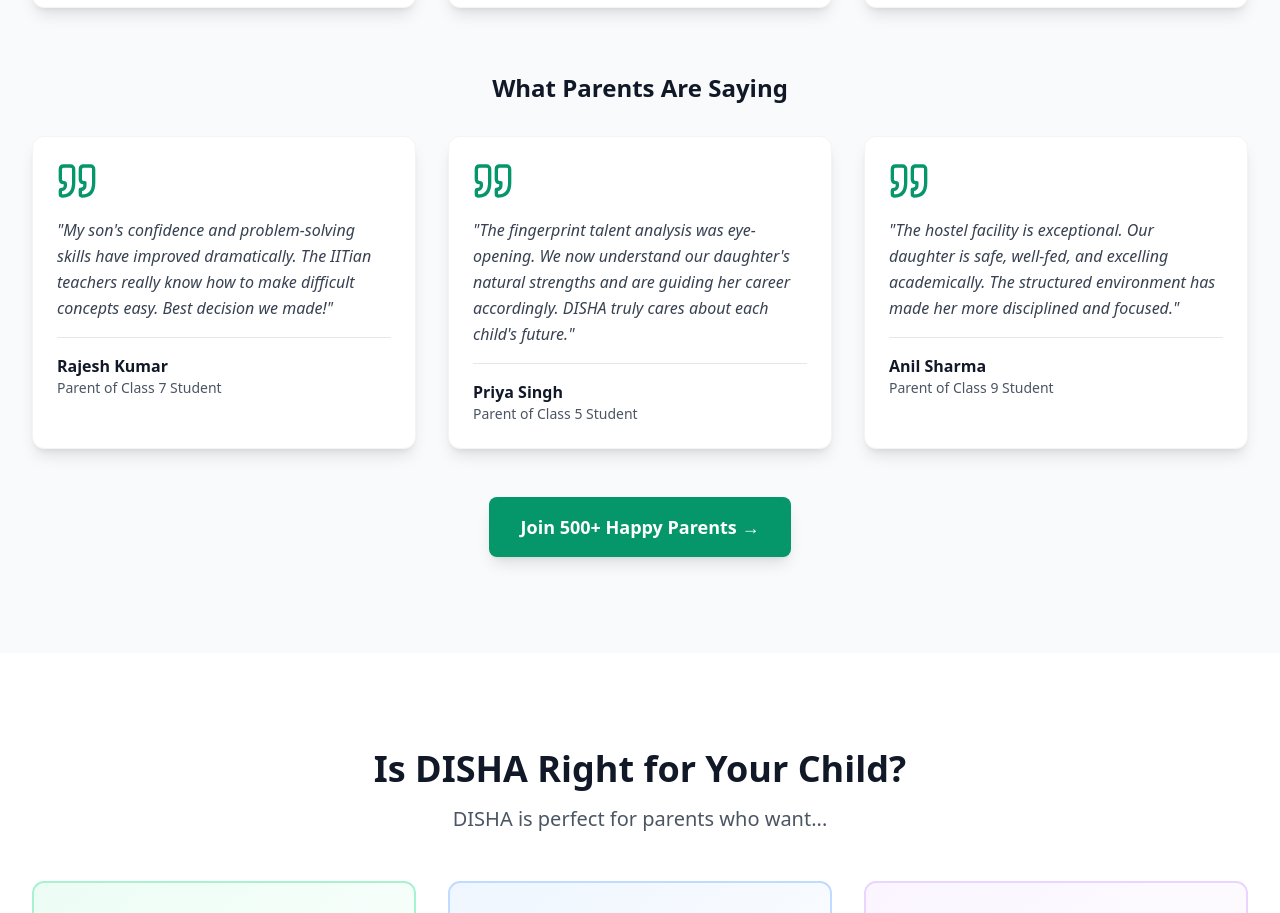
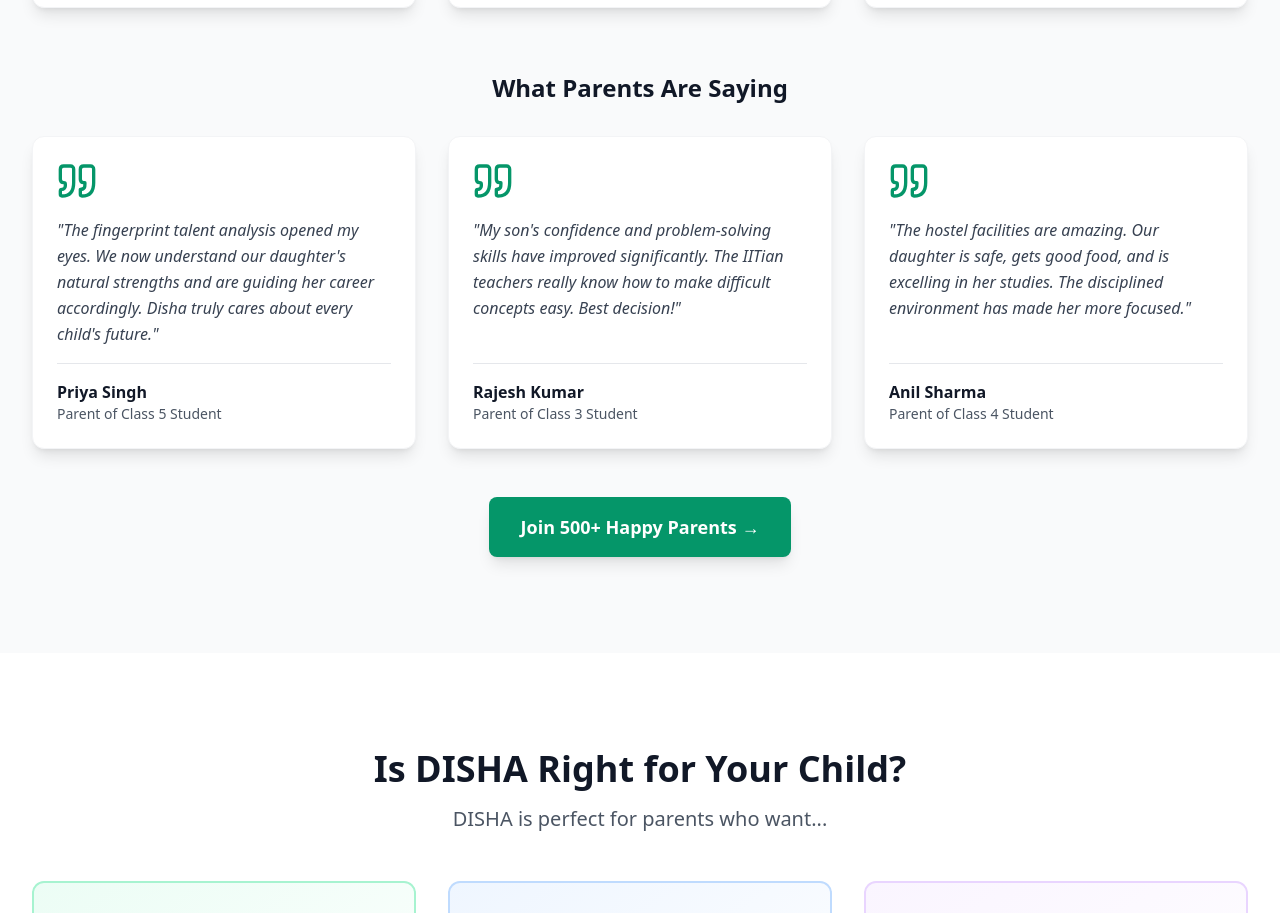
Before and after one commit to bad-company-viv/disha-international-school-funnel, a React (Vite) app: page / in a window 1280 px wide. Shown: the part 5460-6373 px from the top of the page. Built offline with nearby package versions, Linux system fonts and the light colour scheme.

Commit message:
testimonials fixed

```diff
--- a/src/App.tsx
+++ b/src/App.tsx
@@ -482,21 +482,21 @@ function App() {
             <h3 className="text-2xl font-bold text-gray-900 mb-8 text-center">
               What Parents Are Saying
             </h3>
-            <div className="grid md:grid-cols-3 gap-8">
+            <div className="grid md:grid-cols-3 gap-8 items-stretch">
               <TestimonialCard
-                quote="My son's confidence and problem-solving skills have improved dramatically. The IITian teachers really know how to make difficult concepts easy. Best decision we made!"
-                parentName="Rajesh Kumar"
-                childClass="7"
-              />
-              <TestimonialCard
-                quote="The fingerprint talent analysis was eye-opening. We now understand our daughter's natural strengths and are guiding her career accordingly. DISHA truly cares about each child's future."
+                quote="The fingerprint talent analysis opened my eyes. We now understand our daughter's natural strengths and are guiding her career accordingly. Disha truly cares about every child's future."
                 parentName="Priya Singh"
                 childClass="5"
               />
               <TestimonialCard
-                quote="The hostel facility is exceptional. Our daughter is safe, well-fed, and excelling academically. The structured environment has made her more disciplined and focused."
+                quote="My son's confidence and problem-solving skills have improved significantly. The IITian teachers really know how to make difficult concepts easy. Best decision!"
+                parentName="Rajesh Kumar"
+                childClass="3"
+              />
+              <TestimonialCard
+                quote="The hostel facilities are amazing. Our daughter is safe, gets good food, and is excelling in her studies. The disciplined environment has made her more focused."
                 parentName="Anil Sharma"
-                childClass="9"
+                childClass="4"
               />
             </div>
           </div>
@@ -651,7 +651,7 @@ function App() {
             />
             <FAQItem
               question="What age groups and classes do you admit?"
-              answer="DISHA International School admits students from Nursery through Class 8. We follow the ICSE curriculum and accept admissions throughout the year based on seat availability. Whether your child is just starting their education journey or looking to transfer from another school, we welcome them to the DISHA family."
+              answer="DISHA International School admits students from Nursery through Class 5. We follow the ICSE curriculum and accept admissions throughout the year based on seat availability. Whether your child is just starting their education journey or looking to transfer from another school, we welcome them to the DISHA family."
             />
             <FAQItem
               question="How can I schedule a school visit or campus tour?"
--- a/src/components/LeadForm.tsx
+++ b/src/components/LeadForm.tsx
@@ -145,9 +145,6 @@ export function LeadForm() {
               <option value="Class 3">Class 3</option>
               <option value="Class 4">Class 4</option>
               <option value="Class 5">Class 5</option>
-              <option value="Class 6">Class 6</option>
-              <option value="Class 7">Class 7</option>
-              <option value="Class 8">Class 8</option>
             </select>
           </div>
 
--- a/src/components/TestimonialCard.tsx
+++ b/src/components/TestimonialCard.tsx
@@ -9,10 +9,10 @@ interface TestimonialCardProps {
 
 export function TestimonialCard({ quote, parentName, childClass }: TestimonialCardProps) {
   return (
-    <div className="bg-white p-6 rounded-xl shadow-lg border border-gray-100">
-      <Quote className="w-10 h-10 text-emerald-600 mb-4" />
-      <p className="text-gray-700 leading-relaxed mb-4 italic">"{quote}"</p>
-      <div className="border-t border-gray-200 pt-4">
+    <div className="bg-white p-6 rounded-xl shadow-lg border border-gray-100 flex flex-col h-full">
+      <Quote className="w-10 h-10 text-emerald-600 mb-4 flex-shrink-0" />
+      <p className="text-gray-700 leading-relaxed mb-4 italic flex-grow">"{quote}"</p>
+      <div className="border-t border-gray-200 pt-4 mt-auto">
         <p className="font-bold text-gray-900">{parentName}</p>
         <p className="text-sm text-gray-600">Parent of Class {childClass} Student</p>
       </div>
```
